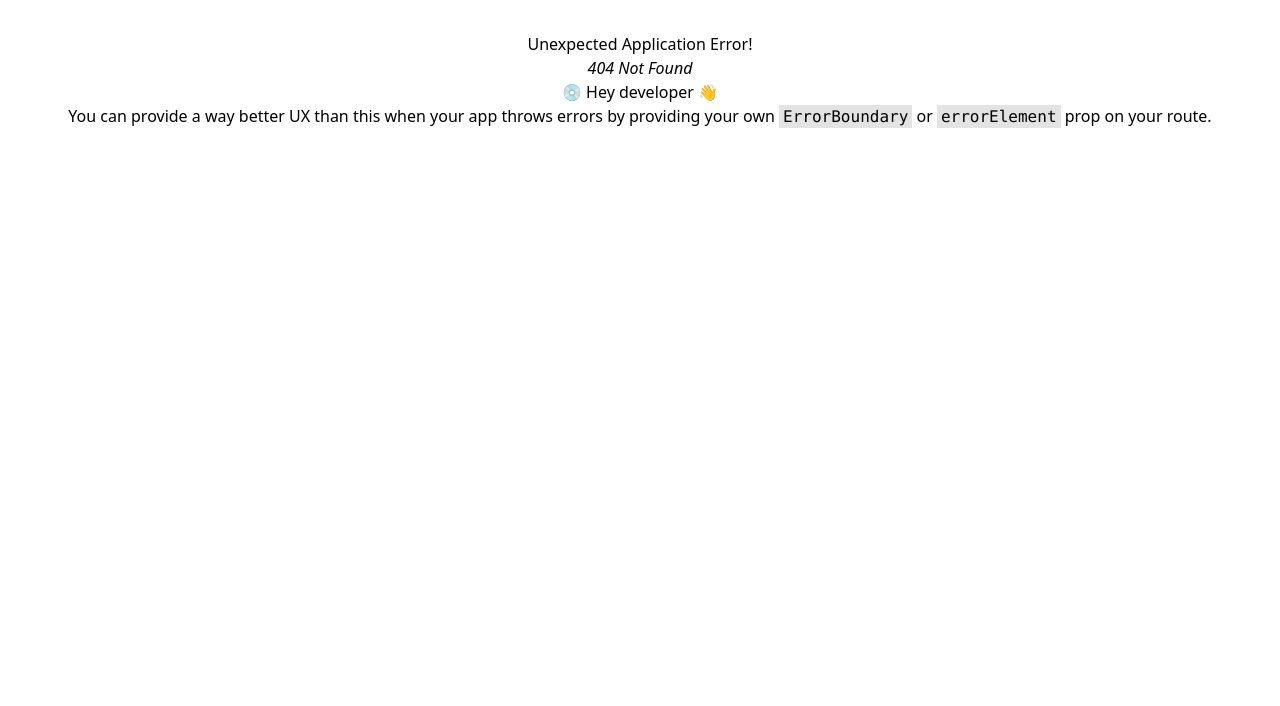
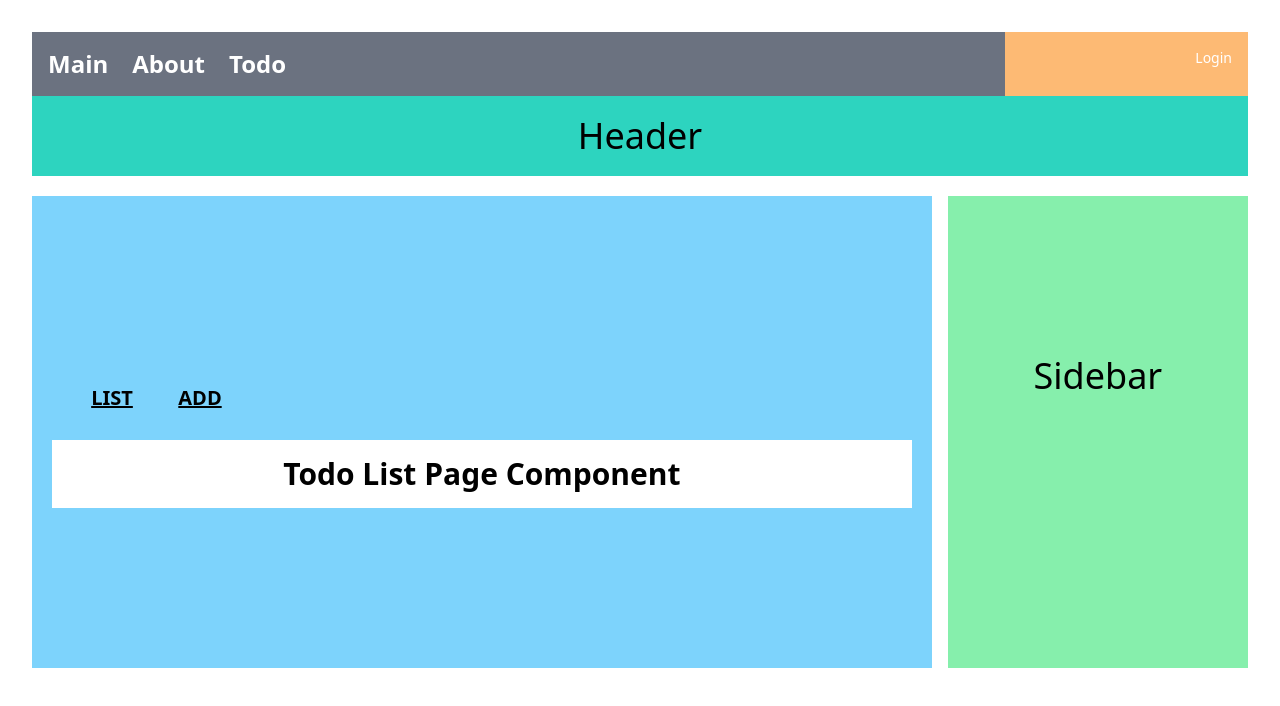
Before and after one commit to TheThinkingOne/React-Spring-Project, a React (Vite) app: page /todo/list in a window 1280 px wide. Before the commit this address had no page. Shown: the top 706 px of the page. Built offline with nearby package versions, Linux system fonts and the light colour scheme.

Commit message:
1213 lecture

```diff
--- a/src/components/menus/BasicMenu.jsx
+++ b/src/components/menus/BasicMenu.jsx
@@ -12,6 +12,9 @@
           <li className="pr-6 text-2xl">
             <Link to={'/about'}>About</Link>
           </li>
+          <li className="pr-6 text-2xl">
+            <Link to={'/todo/'}>Todo</Link>
+          </li>
         </ul>
       </div>
       <div className="w-1/5 flex justify-end bg-orange-300 p-4 font-medium">
--- /dev/null
+++ b/src/pages/todo/IndexPage.jsx
@@ -0,0 +1,19 @@
+import React from 'react';
+import BasicLayout from '../../layouts/BasicLayout';
+import { Outlet } from 'react-router-dom';
+
+function IndexPage(props) {
+    return (
+        <BasicLayout>
+            <div className="w-full flex m-2 p-2 ">
+                <div className="text-xl m-1 p-2 w-20 font-extrabold text-center underline">LIST</div>
+                <div className="text-xl m-1 p-2 w-20 font-extrabold text-center underline">ADD</div>
+            </div>
+        <div className="flex flex-wrap w-full">
+        <Outlet/>
+        </div>
+        </BasicLayout>
+    );
+}
+
+export default IndexPage;
--- /dev/null
+++ b/src/pages/todo/ListPage.jsx
@@ -0,0 +1,14 @@
+import React from 'react';
+import BasicLayout from '../../layouts/BasicLayout';
+
+function ListPage(props) {
+    return (
+        <div className="p-4 w-full bg-white">
+            <div className="text-3xl font-extrabold">
+                Todo List Page Component
+            </div>
+        </div>
+    );
+}
+
+export default ListPage;
--- /dev/null
+++ b/src/pages/todo/ReadPage.jsx
@@ -0,0 +1,16 @@
+import React from 'react';
+import { useParams } from 'react-router-dom';
+
+function ReadPage(props) {
+
+    const tno = useParams() // 리액트의 훅스 기능
+    console.log(tno)
+
+    return (
+        <div className={'text-3xl'}>
+            Todo Read Page
+        </div>
+    );
+}
+
+export default ReadPage;
--- a/src/router/root.jsx
+++ b/src/router/root.jsx
@@ -1,10 +1,12 @@
 import { createBrowserRouter } from "react-router-dom";
 import { Suspense, lazy } from "react";
+import todoRouter from "./todoRouter.jsx";
 
 const Loading = <div>Loading....</div>;
 
 const Main = lazy(() => import("../pages/MainPage.jsx"));
 const About = lazy(() => import("../pages/AboutPage.jsx"));
+const TodoIndex = lazy(() => import("../pages/todo/IndexPage.jsx"));
 
 const root = createBrowserRouter([
   {
@@ -15,6 +17,11 @@
     path: "about",
     element: <Suspense fallback={Loading}><About /></Suspense>,
   },
+  {
+    path: "todo",
+    element: <Suspense fallback={Loading}><TodoIndex /></Suspense>,
+    children: todoRouter(), // 'children'으로 수정
+  },
 ]);
 
 export default root;
--- /dev/null
+++ b/src/router/todoRouter.jsx
@@ -0,0 +1,33 @@
+import { Navigate } from "react-router-dom";
+import { Children, Suspense, lazy } from "react";
+
+const Loading = <div>Loading....</div>;
+
+const TodoList = lazy(() => import("../pages/todo/ListPage.jsx"));
+
+const TodoRead = lazy(() => import("../pages/todo/ReadPage.jsx"));
+
+
+const todoRouter = () => {
+    // todo 리스트 배열 반환해주는 함수
+    // todo 와 관련된 설정은 여기서 해결
+    return [
+        {
+            path : 'list',
+            element: <Suspense fallback={Loading}><TodoList/></Suspense>
+        },
+        {
+            // 리다이렉션(네비게이트)
+            path: '',
+            element: <Navigate replace={true} to={'list'}/>
+            // replace가 리다이렉트 역할하는것인가
+        },
+        {
+            path: 'read/:tno', // 이게 아이디 같은것
+            element: <Suspense fallback={Loading}><TodoRead/></Suspense>
+        }
+    ]
+
+}
+
+export default todoRouter;
```
